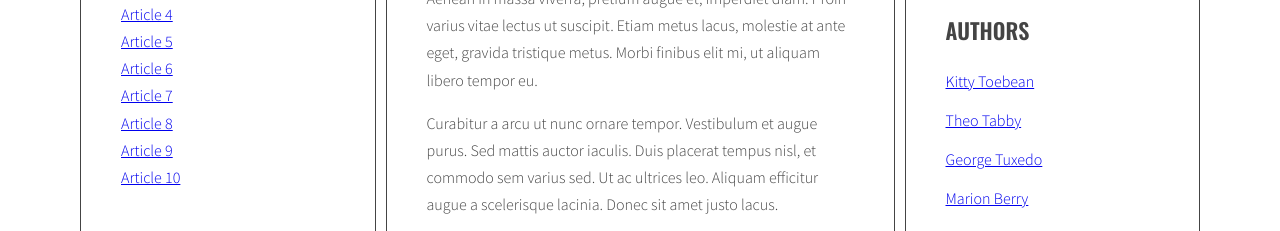
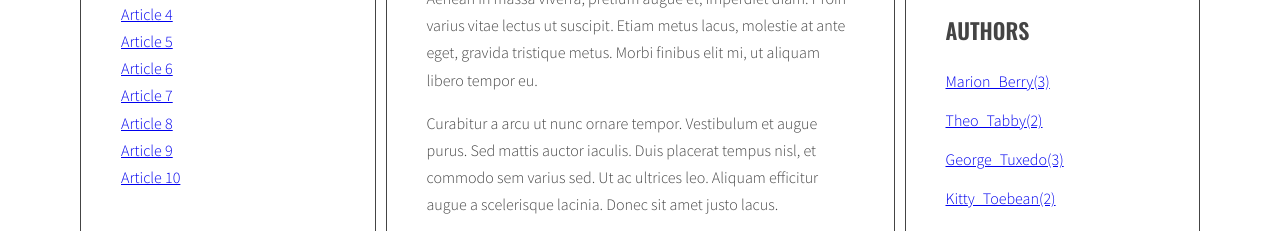
Before and after one commit to dygus4/javascript-blog, a website: page index.html in a window 1280 px wide. Shown: the part 439-670 px from the top of the page. Drawn offline with nearby package versions, Linux system fonts and the light colour scheme.

Commit message:
Add link in  authorList

```diff
--- a/index.html
+++ b/index.html
@@ -196,26 +196,7 @@
                   </ul>
                   <h2 class="section-title">Authors</h2>
                   <ul class="list authors">
-                    <li>
-                      <a href="#">
-                        <span class="author-name">Kitty Toebean</span>
-                      </a>
-                    </li>
-                    <li>
-                      <a href="#">
-                        <span class="author-name">Theo Tabby</span>
-                      </a>
-                    </li>
-                    <li>
-                      <a href="#">
-                        <span class="author-name">George Tuxedo</span>
-                      </a>
-                    </li>
-                    <li>
-                      <a href="#">
-                        <span class="author-name">Marion Berry</span>
-                      </a>
-                    </li>
+
                   </ul>
                 </aside>
               </main>
--- a/js/script.js
+++ b/js/script.js
@@ -138,7 +138,7 @@
       /* END LOOP: for every article: */
     }
     /* [NEW] find list of tags in right column */
-    const tagList = document.querySelector('.tags');
+    const tagList = document.querySelector(optTagsListSelector);
 
     /* [NEW] create variable for all links HTML code */
     const tagsParams = calculateTagsParams(allTags);
@@ -212,6 +212,7 @@
   const optArticleAuthorSelector = '.post-author';
 
   function generateAuthors() {
+    let allAuthors = {};
     /* find all articles */
     const articles = document.querySelectorAll(optArticleSelector);
     /* START LOOP: for every article: */
@@ -232,6 +233,15 @@
       const linkHTML = '<li><a href="#author-' + articleAuthor + '">' + articleAuthor + '</a></li>';
       /* add generated code to html variable */
       html = html + linkHTML;
+
+      /* [NEW] check if this link is NOT already in allTags */
+      if(!allAuthors[articleAuthor]) {
+      /* [NEW] add tag to allTags object */
+        allAuthors[articleAuthor] = 1;
+      } else {
+        allAuthors[articleAuthor]++;
+      }
+
       /* END LOOP: for each tag */
 
 
@@ -239,6 +249,21 @@
       authorWrapper.innerHTML = html;
       /* END LOOP: for every article: */
     }
+    /* [NEW] find list of tags in right column */
+    const authorList = document.querySelector('.authors');
+
+    /* [NEW] create variable for all links HTML code */
+    let allAuthorsHTML = '';
+
+    /* [NEW] START LOOP: for each tag in allTags: */
+    for(let articleAuthor in allAuthors){
+    /* [NEW] generate code of a link and add it to allTagsHTML */
+      allAuthorsHTML += '<li><a href="#author-'+articleAuthor+'"><span class="author-name"> '+ articleAuthor +'(' + allAuthors[articleAuthor] + ')</span></a></li> ';
+    }
+    /* [NEW] END LOOP: for each tag in allTags: */
+
+    /*[NEW] add HTML from allTagsHTML to tagList */
+    authorList.innerHTML = allAuthorsHTML;
   }
   generateAuthors();
 
@@ -290,6 +315,4 @@
   addClickListenersToAuthors();
 
 
-
-
 }
```
